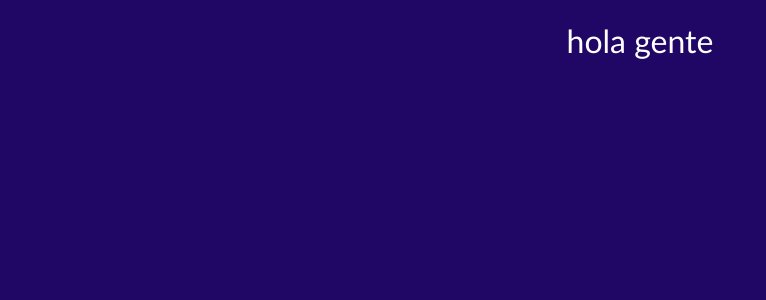
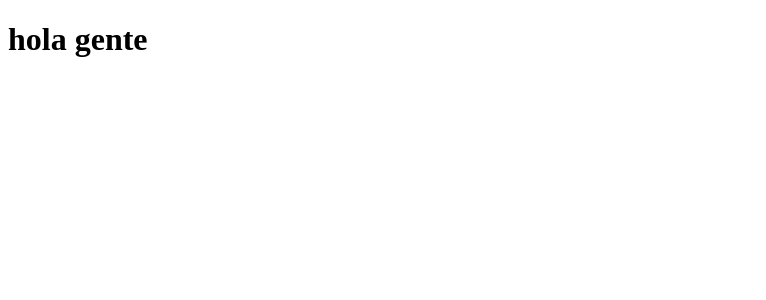
Before and after one commit to NeoMakesGames/DEIA, a Next.js app: page / in a window 1280 px wide. Shown: the top 300 px of the page, without its empty margins (0-766 px from the left). Built offline with nearby package versions, Linux system fonts and the light colour scheme.

Commit message:
Update globals.css

```diff
--- a/src/styles/globals.css
+++ b/src/styles/globals.css
@@ -1,28 +1,3 @@
 /* @tailwind base;
 @tailwind components;
-@tailwind utilities;
- */
-
-body{
-  background-color: rgb(32, 7, 102);
-}
-
-h1{
-  align-content: center;
-  text-align: center;
-  justify-content: center;
-  font-size: xx-large;
-  font-family:'Gill Sans', 'Gill Sans MT', Calibri, 'Trebuchet MS', sans-serif;
-  font-weight: 200;
-  color: white;
-
-}
-
-.barra {
-  background-color: rgb(255, 255, 255);
-  width: 100%;
-
-}
-.btn{
-  @apply rounded-full;
-}
+@tailwind utilities; */
```
